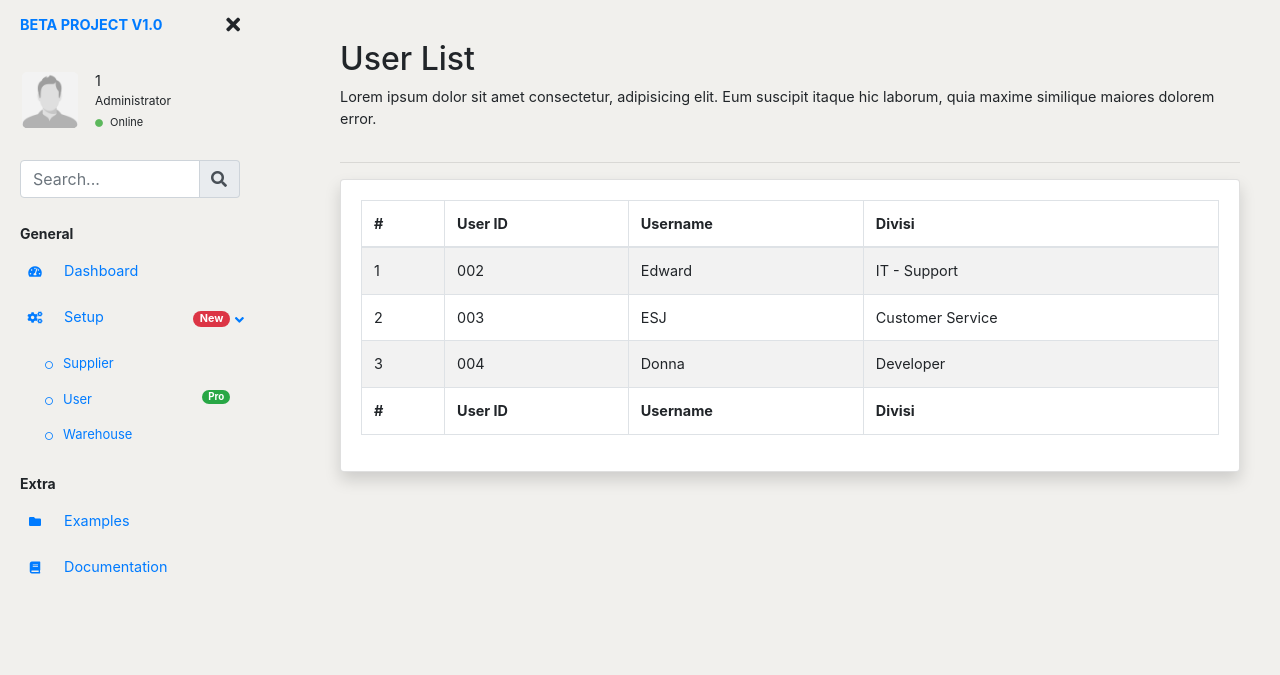
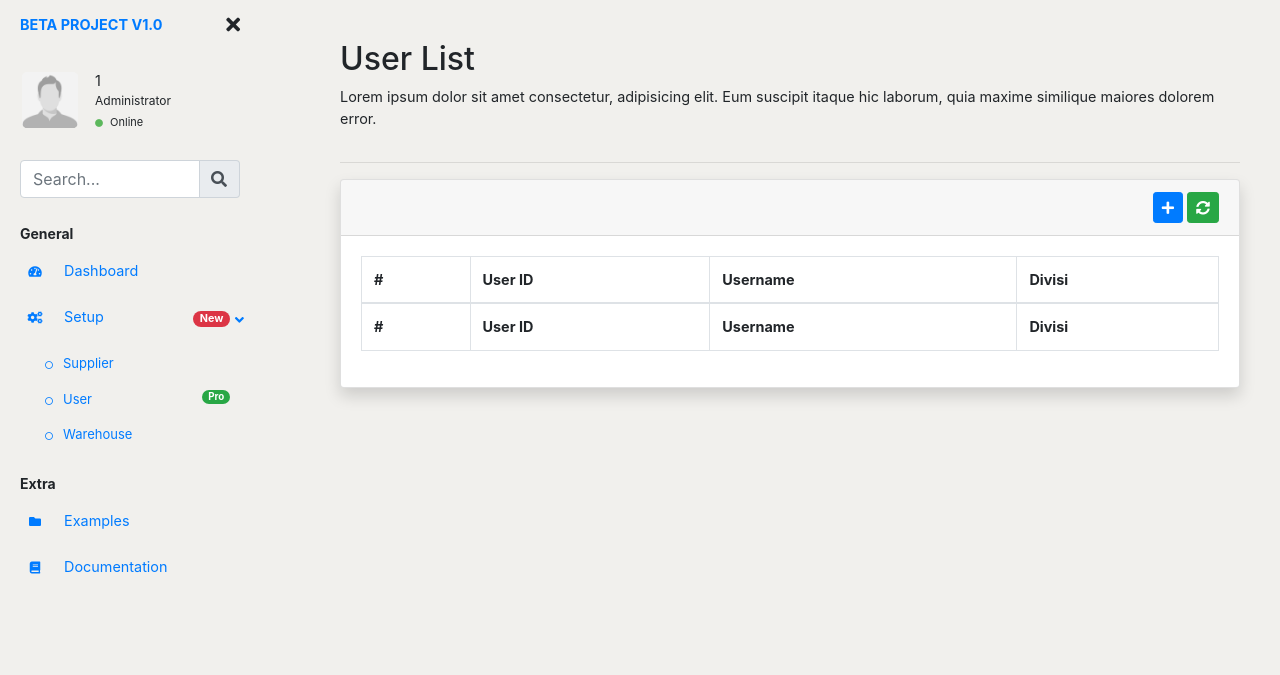
Before and after one commit to edward97/esj_project, a CodeIgniter app: page /esj_beta/setup/user in a window 1280 px wide. Shown: the top 675 px of the page. Run offline with CodeIgniter, Linux system fonts and the light colour scheme; the visitor is signed in with stand-in values (Sample User, id 1); lists and menus that the app fills with data are empty; some libraries are stand-ins or nearby versions.

Commit message:
Add Modal User

```diff
--- a/application/controllers/setup/User.php
+++ b/application/controllers/setup/User.php
@@ -19,39 +19,5 @@ class User extends CI_Controller {
 		$this->load->view('inc/v_footer');
 	}
 
-	public function theme() {
-		$data = TRUE;
-		$uri = gt_uri(4);
 
-		if ($uri == 'bg_status') {
-			$bg_status = ($this->input->post('name') === '1') ? 'sidebar-bg' : NULL ;
-
-			$val = array( 'nav_status' => $bg_status);
-			$where = array('id_user' => $this->session->userdata('ses_id'));
-			$this->beta->_update('tbl_users', $val, $where);
-
-			$this->session->set_userdata('ses_status', $bg_status);
-		}
-		elseif ($uri == 'bg_color') {
-			$bg_color = $this->input->post('name');
-
-			$val = array( 'nav_color' => $bg_color);
-			$where = array('id_user' => $this->session->userdata('ses_id'));
-			$this->beta->_update('tbl_users', $val, $where);
-
-			$this->session->set_userdata('ses_color', $bg_color);
-		}
-		elseif ($uri == 'bg_img') {
-			$bg_color = $this->input->post('name');
-
-			$val = array( 'nav_bg' => $bg_color);
-			$where = array('id_user' => $this->session->userdata('ses_id'));
-			$this->beta->_update('tbl_users', $val, $where);
-
-			$this->session->set_userdata('ses_bg', $bg_color);
-		} else {
-			$data = FALSE;
-		}
-		echo json_encode($data);
-	}
 }
--- a/application/views/inc/v_footer.php
+++ b/application/views/inc/v_footer.php
@@ -1,9 +1,9 @@
 
-    <!-- Modal -->
+    <!-- Logout -->
     <div class="modal fade" id="sign-out" tabindex="-1" role="dialog" aria-labelledby="logoutLabel" aria-hidden="true">
         <div class="modal-dialog" role="document">
             <div class="modal-content">
-                <div class="modal-header bg-theme">
+                <div class="modal-header bg-info text-white">
                     <h5 class="modal-title" id="logoutLabel">Sign-out</h5>
 
                     <button type="button" class="close" data-dismiss="modal" aria-label="Close">
@@ -17,7 +17,7 @@
 
                 <div class="modal-footer">
                     <a href="javascript:;" class="btn btn-sm btn-light" data-dismiss="modal">Cancel</a>
-                    <a href="<?=site_url('welcome/logout')?>" class="btn btn-sm bg-theme">Submit</a>
+                    <a href="<?=site_url('welcome/logout')?>" class="btn btn-sm btn-info">Submit</a>
                 </div>
             </div>
         </div>
--- a/application/views/setup/v_user.php
+++ b/application/views/setup/v_user.php
@@ -12,8 +12,18 @@
                 <div class="row">
                     <div class="col-md-12">
                         <div class="card shadow">
+                            <div class="card-header text-right">
+                                <button type="button" class="btn btn-sm btn-primary" id="add-data">
+                                    <i class="fas fa-plus"></i>
+                                </button>
+
+                                <button type="button" class="btn btn-sm btn-success" id="reload-data">
+                                    <i class="fas fa-sync-alt"></i>
+                                </button>
+                            </div>
+
                             <div class="card-body">
-                                <table class="table table-striped table-bordered table-hover" id="table-user">
+                                <table class="table table-striped table-bordered table-hover" id="table-data">
                                     <thead>
                                         <tr>
                                             <th>#</th>
@@ -23,28 +33,7 @@
                                         </tr>
                                     </thead>
 
-                                    <tbody>
-                                        <tr>
-                                            <td>1</td>
-                                            <td>002</td>
-                                            <td>Edward</td>
-                                            <td>IT - Support</td>
-                                        </tr>
-
-                                        <tr>
-                                            <td>2</td>
-                                            <td>003</td>
-                                            <td>ESJ</td>
-                                            <td>Customer Service</td>
-                                        </tr>
-
-                                        <tr>
-                                            <td>3</td>
-                                            <td>004</td>
-                                            <td>Donna</td>
-                                            <td>Developer</td>
-                                        </tr>
-                                    </tbody>
+                                    <tbody></tbody>
 
                                     <tfoot>
                                         <tr>
@@ -60,6 +49,50 @@
                     </div>
                 </div>
             </div>
+
+            <!-- User -->
+            <div class="modal fade" id="modal-data" tabindex="-1" role="dialog" aria-labelledby="modalLabel" aria-hidden="true">
+                <div class="modal-dialog" role="document">
+                    <div class="modal-content">
+                        <div class="modal-header bg-light">
+                            <h5 class="modal-title" id="modalLabel">Modal Title</h5>
+
+                            <button type="button" class="close" data-dismiss="modal" aria-label="Close">
+                                <span aria-hidden="true">&times;</span>
+                            </button>
+                        </div>
+
+                        <div class="modal-body">
+                            <span id="info"></span>
+
+                            <form id="form-data">
+                                <div class="row">
+                                    <div class="form-group col-md-6">
+                                        <label for="userid">User ID</label>
+                                        <input type="text" name="userid" class="form-control form-control-sm" id="userid" placeholder="[Auto]" readonly>
+                                    </div>
+                                </div>
+
+                                <div class="row">
+                                    <div class="form-group col-md-6">
+                                        <label for="username">Username</label>
+                                        <input type="text" name="username" class="form-control form-control-sm" id="username" placeholder="Username">
+                                    </div>
+                                    <div class="form-group col-md-6">
+                                        <label for="userpass">Password</label>
+                                        <input type="password" name="userpass" class="form-control form-control-sm" id="userpass" placeholder="Password">
+                                    </div>
+                                </div>
+                            </form>
+                        </div>
+
+                        <div class="modal-footer">
+                            <button type="button" class="btn btn-sm btn-light" data-dismiss="modal">Cancel</button>
+                            <button type="button" class="btn btn-sm btn-primary" id="save-data">Submit</button>
+                        </div>
+                    </div>
+                </div>
+            </div>
         </main>
         <!-- end page-content -->
     </div>
--- a/assets/css/custom.css
+++ b/assets/css/custom.css
@@ -61,12 +61,6 @@ body {
     -ms-transition: all .3s ease;
     -o-transition: all .3s ease;
     transition: all .3s ease;
-}
-
-/*----------------custom-bg----------------*/
-.bg-theme {
-    background: #4ecdc4;
-    color: #fff !important;
 }
 
 /*----------------login-page----------------*/
--- a/assets/js/custom.js
+++ b/assets/js/custom.js
@@ -40,7 +40,7 @@ jQuery(function ($) {
         $('[data-theme]').removeClass("selected");
         $(this).addClass("selected");
 
-        $.post(url+'setup/user/theme/bg_color', {name: x}, function(data, status) {
+        $.post(url+'dashboard/theme/bg_color', {name: x}, function(data, status) {
             if (data) {
                 $('.page-wrapper').removeClass(themes);
                 $('.page-wrapper').addClass(x);
@@ -57,7 +57,7 @@ jQuery(function ($) {
         $('[data-bg]').removeClass("selected");
         $(this).addClass("selected");
 
-        $.post(url+'setup/user/theme/bg_img', {name: x}, function(data, status) {
+        $.post(url+'dashboard/theme/bg_img', {name: x}, function(data, status) {
             if (data) {
                 $('.page-wrapper').removeClass(bgs);
                 $('.page-wrapper').addClass(x);
@@ -72,7 +72,7 @@ jQuery(function ($) {
         e.preventDefault();
         x = ($(this).is(':checked')) ? 1 : 0;
 
-        $.post(url+'setup/user/theme/bg_status', {name: x}, function(data, status) {
+        $.post(url+'dashboard/theme/bg_status', {name: x}, function(data, status) {
             $('.page-wrapper').toggleClass("sidebar-bg");
         });
     });
--- a/assets/js/setup/user.js
+++ b/assets/js/setup/user.js
@@ -1,4 +1,23 @@
+let id, table, sv_method, path, html;
+
 $(document).ready(function() {
-    $("#table-user").DataTable();
+    // table
 
+
+
+
+    // create
+    $(document).on("click", "#add-data", function() {
+        sv_method = "create";
+
+        $(".text-danger").remove();
+        $(".modal-title").text("Add User");
+
+        $("#form-data")[0].reset();
+        $("#info").empty();
+        $("#save-data").removeClass("btn-primary").addClass("btn-success");
+
+        // show modal
+        $("#modal-data").modal("show");
+    });
 });
```
Also changed, not shown: application/controllers/Dashboard.php (+36 -0 lines), application/views/v_login.php (+5 -5 lines).
